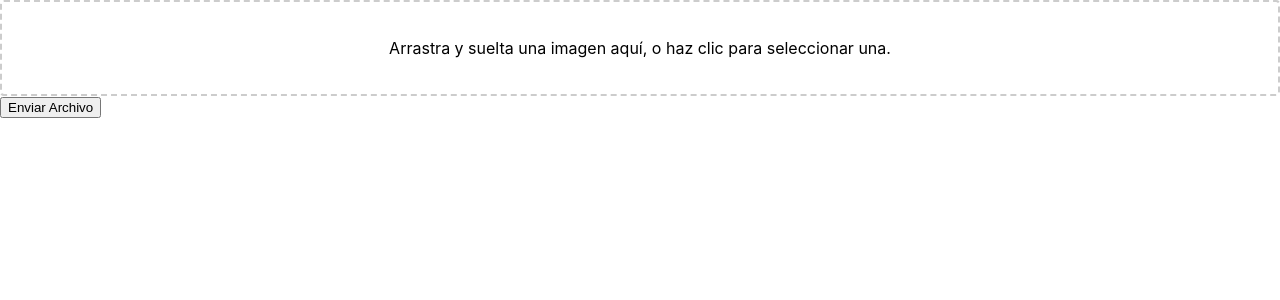
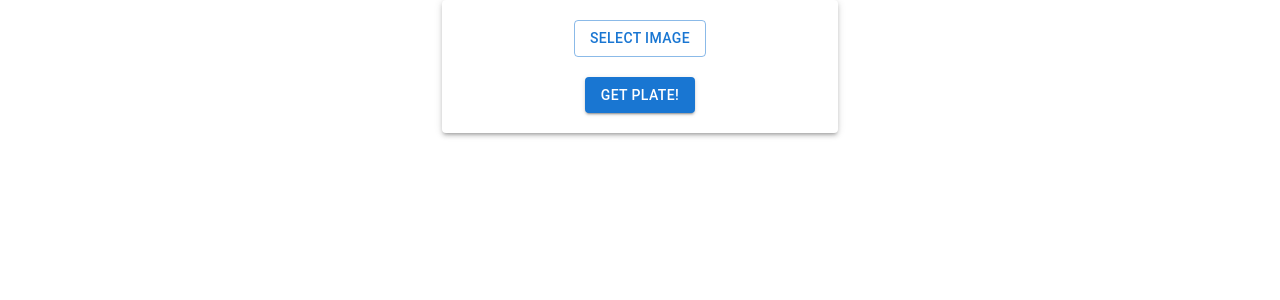
Before and after one commit to Think-and-Dev/Whistleblower, a React (Create React App) app in the folder whistleblower-react-app/: page / in a window 1280 px wide. Shown: the top 300 px of the page. Built offline with nearby package versions, Linux system fonts and the light colour scheme.

Commit message:
feat: update page style

```diff
--- a/whistleblower-react-app/package.json
+++ b/whistleblower-react-app/package.json
@@ -3,6 +3,9 @@
   "version": "0.1.0",
   "private": true,
   "dependencies": {
+    "@emotion/react": "^11.11.1",
+    "@emotion/styled": "^11.11.0",
+    "@mui/material": "^5.14.20",
     "@testing-library/jest-dom": "^5.17.0",
     "@testing-library/react": "^13.4.0",
     "@testing-library/user-event": "^13.5.0",
--- a/whistleblower-react-app/src/App.tsx
+++ b/whistleblower-react-app/src/App.tsx
@@ -1,14 +1,20 @@
 import React, { useState } from "react";
 import axios from "axios";
 import { useDropzone } from "react-dropzone";
+import { Button, Container, Typography, Paper } from "@mui/material";
 
-const API_URL = "http://localhost:3001"; // Reemplaza con la URL de tu servidor
+const API_URL = "http://localhost:3001";
 
 const App: React.FC = () => {
   const [selectedFile, setSelectedFile] = useState<File | null>(null);
+  const [imageUrl, setImageUrl] = useState<string | null>(null);
 
   const onDrop = (acceptedFiles: File[]) => {
-    setSelectedFile(acceptedFiles[0]);
+    const file = acceptedFiles[0];
+    setSelectedFile(file);
+
+    const imageUrl = URL.createObjectURL(file);
+    setImageUrl(imageUrl);
   };
 
   const handleUpload = async () => {
@@ -30,24 +36,43 @@ const App: React.FC = () => {
   const { getRootProps, getInputProps } = useDropzone({ onDrop });
 
   return (
-    <div>
-      <div {...getRootProps()} style={dropzoneStyles}>
-        <input {...getInputProps()} />
-        <p>
-          Arrastra y suelta una imagen aquí, o haz clic para seleccionar una.
-        </p>
-      </div>
-      <button onClick={handleUpload}>Enviar Archivo</button>
-    </div>
+    <Container component="main" maxWidth="xs">
+      <Paper
+        elevation={3}
+        style={{
+          padding: "20px",
+          display: "flex",
+          flexDirection: "column",
+          alignItems: "center",
+        }}
+      >
+        <div {...getRootProps()}>
+          <input {...getInputProps()} />
+          <Button variant="outlined" component="span">
+            Select Image
+          </Button>
+        </div>
+        {imageUrl && (
+          <div style={{ marginTop: "20px" }}>
+            <Typography variant="body1">Image loaded:</Typography>
+            <img
+              src={imageUrl}
+              alt=""
+              style={{ maxWidth: "100%", maxHeight: "300px" }}
+            />
+          </div>
+        )}
+        <Button
+          variant="contained"
+          color="primary"
+          onClick={handleUpload}
+          style={{ marginTop: "20px" }}
+        >
+          Get plate!
+        </Button>
+      </Paper>
+    </Container>
   );
 };
 
-const dropzoneStyles: React.CSSProperties = {
-  border: "2px dashed #cccccc",
-  borderRadius: "4px",
-  padding: "20px",
-  textAlign: "center",
-  cursor: "pointer",
-};
-
 export default App;
```
Also changed, not shown: 1 other file (tests, documents, lock files or other folders).
